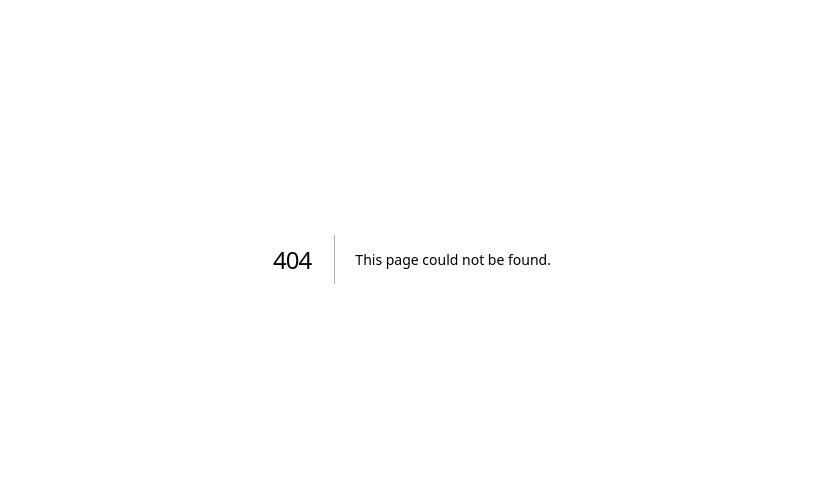
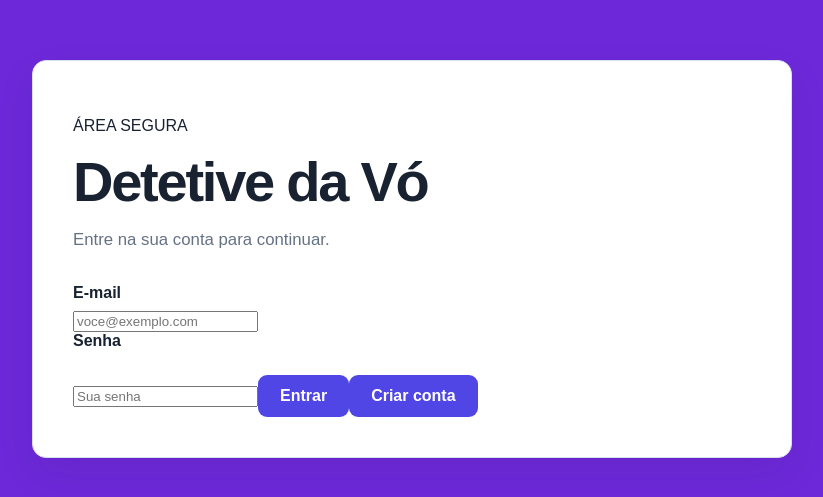
Before and after one commit to murilosilverio78/aulabuilder, a Next.js app: page /login in a window 1280 px wide. Before the commit this address had no page. Shown: the part 141-638 px from the top of the page, without its empty margins (228-1051 px from the left). Built offline with nearby package versions, Linux system fonts and the light colour scheme.

Commit message:
Adicionar página de login e cadastro

```diff
--- /dev/null
+++ b/app/login/page.js
@@ -0,0 +1,142 @@
+"use client";
+
+import { useState } from "react";
+import { useRouter, useSearchParams } from "next/navigation";
+import { createClient } from "../../utils/supabase/client";
+
+export default function LoginPage() {
+  const [email, setEmail] = useState("");
+  const [senha, setSenha] = useState("");
+  const [erro, setErro] = useState("");
+  const [mensagem, setMensagem] = useState("");
+  const [carregando, setCarregando] = useState(false);
+  const router = useRouter();
+  const searchParams = useSearchParams();
+
+  async function entrar(event) {
+    event.preventDefault();
+    setErro("");
+    setMensagem("");
+    setCarregando(true);
+
+    const supabase = createClient();
+    const { error } = await supabase.auth.signInWithPassword({
+      email: email.trim(),
+      password: senha,
+    });
+
+    setCarregando(false);
+
+    if (error) {
+      setErro(traduzirErro(error.message));
+      return;
+    }
+
+    const destino = searchParams.get("redirectedFrom");
+    router.replace(destino && destino.startsWith("/") ? destino : "/");
+    router.refresh();
+  }
+
+  async function criarConta() {
+    setErro("");
+    setMensagem("");
+
+    if (!email.trim() || !senha) {
+      setErro("Informe seu e-mail e uma senha para criar a conta.");
+      return;
+    }
+    if (senha.length < 6) {
+      setErro("A senha precisa ter pelo menos 6 caracteres.");
+      return;
+    }
+
+    setCarregando(true);
+    const supabase = createClient();
+    const { data, error } = await supabase.auth.signUp({
+      email: email.trim(),
+      password: senha,
+    });
+    setCarregando(false);
+
+    if (error) {
+      setErro(traduzirErro(error.message));
+      return;
+    }
+
+    if (data.session) {
+      router.replace("/");
+      router.refresh();
+      return;
+    }
+
+    setMensagem("Conta criada! Confira seu e-mail para confirmar o cadastro antes de entrar.");
+  }
+
+  function traduzirErro(mensagemOriginal) {
+    const mensagem = mensagemOriginal.toLowerCase();
+    if (mensagem.includes("invalid login credentials")) {
+      return "E-mail ou senha incorretos.";
+    }
+    if (mensagem.includes("email not confirmed")) {
+      return "Confirme seu e-mail antes de entrar.";
+    }
+    if (mensagem.includes("user already registered")) {
+      return "Este e-mail já possui uma conta. Tente entrar.";
+    }
+    if (mensagem.includes("password should be at least")) {
+      return "A senha precisa ter pelo menos 6 caracteres.";
+    }
+    if (mensagem.includes("invalid email")) {
+      return "Digite um endereço de e-mail válido.";
+    }
+    if (mensagem.includes("rate limit")) {
+      return "Muitas tentativas. Aguarde um pouco e tente novamente.";
+    }
+    return "Não foi possível concluir a solicitação. Confira os dados e tente novamente.";
+  }
+
+  return (
+    <main className="pagina pagina-login">
+      <section className="painel painel-login">
+        <p className="etiqueta">ÁREA SEGURA</p>
+        <h1>Detetive da Vó</h1>
+        <p className="subtitulo">Entre na sua conta para continuar.</p>
+
+        <form onSubmit={entrar} className="form-login">
+          <label className="rotulo" htmlFor="email">E-mail</label>
+          <input
+            id="email"
+            type="email"
+            autoComplete="email"
+            value={email}
+            onChange={(event) => setEmail(event.target.value)}
+            placeholder="voce@exemplo.com"
+            required
+          />
+
+          <label className="rotulo" htmlFor="senha">Senha</label>
+          <input
+            id="senha"
+            type="password"
+            autoComplete="current-password"
+            value={senha}
+            onChange={(event) => setSenha(event.target.value)}
+            placeholder="Sua senha"
+            required
+            minLength={6}
+          />
+
+          {erro && <p className="mensagem mensagem-erro" role="alert">{erro}</p>}
+          {mensagem && <p className="mensagem mensagem-sucesso" role="status">{mensagem}</p>}
+
+          <button type="submit" disabled={carregando}>
+            {carregando ? "Aguarde..." : "Entrar"}
+          </button>
+          <button className="botao-secundario" type="button" onClick={criarConta} disabled={carregando}>
+            Criar conta
+          </button>
+        </form>
+      </section>
+    </main>
+  );
+}
```
